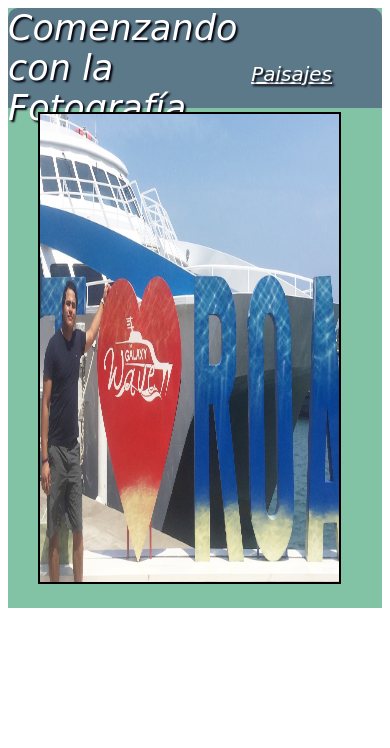
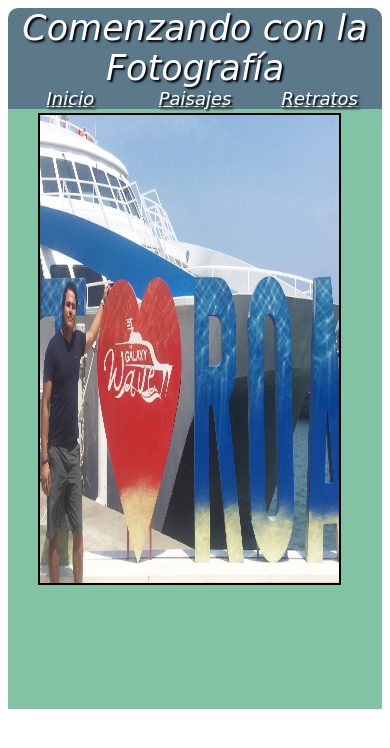
Before and after one commit to abakyvilla/Evaluacion-Final-CSS, a plain HTML site: page index.html in a window 390 px wide. Drawn offline with Linux system fonts and the light colour scheme.

Commit message:
Menu Responsive, Segundo Avance

```diff
--- a/css/estilos.css
+++ b/css/estilos.css
@@ -1,7 +1,62 @@
-
 #cabecera {
+  width: 100%;
+  background-color: #5b7989;
+  border-radius: 10px 10px 0px 0px;
   display: flex;
   flex-direction: row;
+}
+#cabecera header {
+  width: 50%;
+  float: left;
+  color: white;
+  font-size: 35px;
+  font-style: italic;
+  font-family: cursive;
+  text-shadow: 2px 2px 2px #02010a;
+}
+#cabecera #menu_desktop {
+  width: 50%;
+  float: right;
+}
+#menu_desktop a {
+  float: right;
+  color: white;
+  margin: 15px 20px 5px 10px;
+  font-style: italic;
+  font-family: cursive;
+  font-size: 20px;
+}
+#cabecera #menu_responsive {
+  display: none;
+}
+#menu_responsive a {
+  width: 35%;
+  color: white;
+  font-style: italic;
+  font-family: cursive;
+  font-size: 18px;
+/*  margin: 0px -10px 0px 57px; */
+}
+
+@media (max-width:901px) {
+  #cabecera header {
+    width: 100%;
+    text-align: center;
+    order: 1;
+  }
+  #cabecera #menu_desktop {
+    display: none;
+  }
+  #cabecera #menu_responsive {
+    display: flex;
+    flex-direction: row;
+    width: 100%;
+    order: 2;
+  }
+}
+
+/*
+#cabecera {
   width: 100%;
   height: 100px;
   background-color: #5b7989;
@@ -9,26 +64,19 @@
   color: white;
   text-shadow: 2px 2px 2px #02010a;
   float: left;
-  font-size: 35px;
+  font-size: 40px;
   font-style: italic;
   font-family: cursive;
 }
 #menu a {
   float: right;
-  margin: -35px 50px 100px 0px;
+  margin: 20px 20px 0px 0px;
   font-style: italic;
   font-family: cursive;
   font-size: 20px;
   color: white;
 }
-
-@media (max-width:815px) {
-  #menu {
-    width: 100%;
-    order: 2;
-  }
-}
-
+*/
 #central {
   width: 100%;
   height: 600px;
--- a/index.html
+++ b/index.html
@@ -8,14 +8,27 @@
     <title>Fotografia</title>
   </head>
   <body>
-    <header id="cabecera">
-      <label>Comenzando con la Fotografía</label>
-      <nav id="menu">
+    <!-- Cabecera del documento -->
+    <section id="cabecera">
+      <header>
+        <label>Comenzando con la Fotografía</label>
+        <!--Menu Responsive -->
+        <nav id="menu_responsive">
+          <a href="index.html">Inicio</a>
+          <a href="paisajes.html">Paisajes</a>
+          <a href="retratos.html">Retratos</a>
+        </nav>
+      </header>
+      <!--Menu Desktop-->
+      <nav id="menu_desktop">
         <a id="retratos" href="retratos.html">Retratos</a>
         <a id="paisajes" href="paisajes.html">Paisajes</a>
         <a id="inicio" href="index.html">Inicio</a>
       </nav>
-    </header>
+    </section>
+
+    <!-- Seccion Central -->
+
     <section id="central">
 
       <img id="imagen_central" src="img/central.jpg" alt="Foto Roatan">
```
